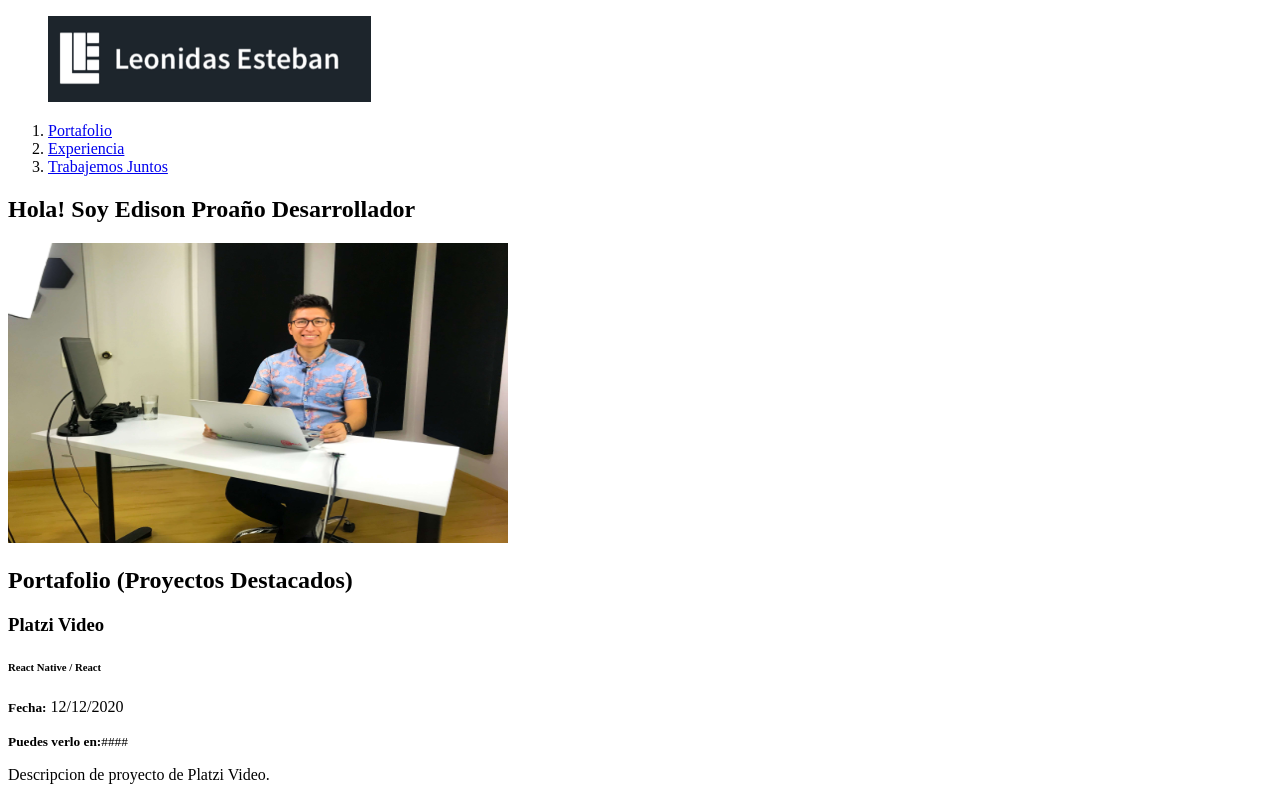
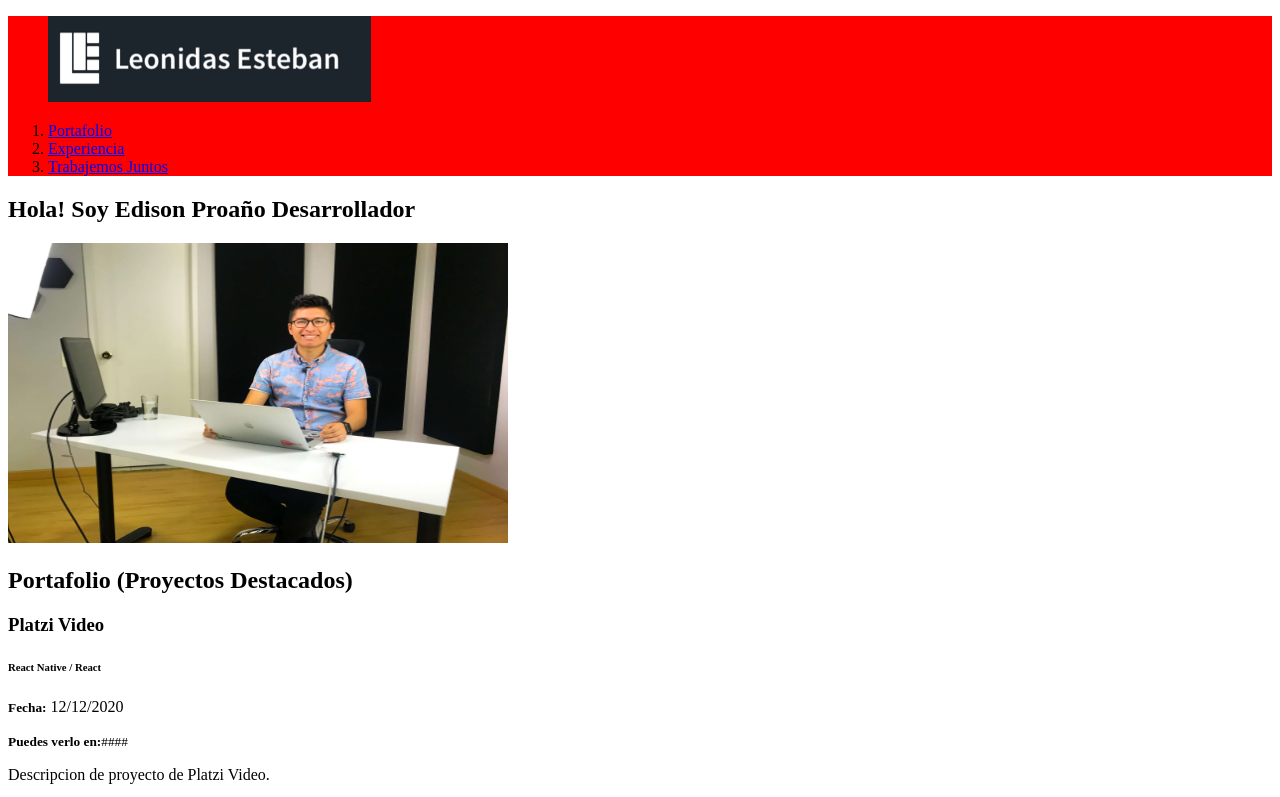
Before and after one commit to GitEdy2/portfolio, a plain HTML site: page index.html in a window 1280 px wide. Shown: the top 797 px of the page. Drawn offline with Linux system fonts and the light colour scheme.

Commit message:
Creacion de hoja de estilos.

```diff
--- /dev/null
+++ b/css/styles.css
@@ -0,0 +1,3 @@
+header {
+    background: red;
+}
--- a/index.html
+++ b/index.html
@@ -5,6 +5,7 @@
     <meta name="viewport" content="width=device-width, initial-scale=1.0">
     <title>Hola soy Edison Proano</title>
     <link rel="icon" type="image/png" href="images/favicon.png"/>
+    <link rel="stylesheet" href="css/styles.css">
 </head>
 <body>
     <header>
```
